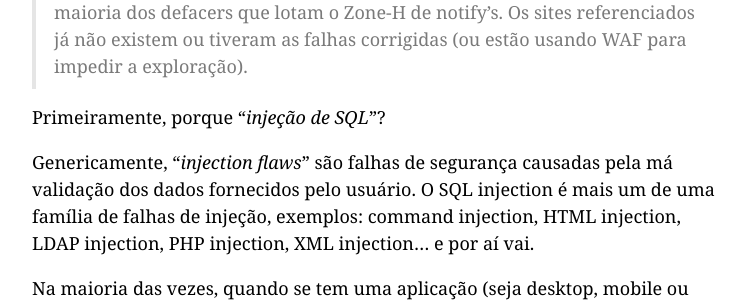
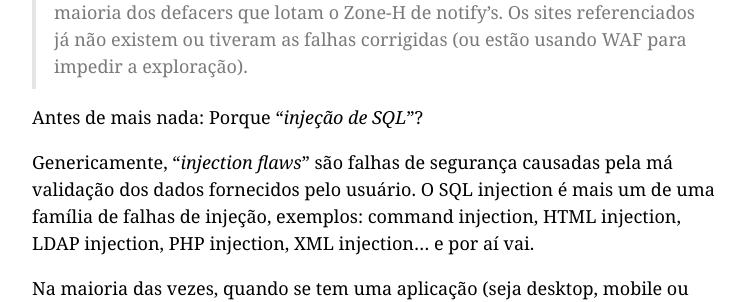
Before and after one commit to Kingm0b/jekyll-minimal-theme, a Jekyll site: the page built from _posts/2017-02-27-sql-injection.md, in a window 1280 px wide and 900 px high. Shown: the part 244-546 px from the top of the window, without its empty margins (266-1012 px from the left). Built offline with Jekyll 4.4.1, drawn with Linux system fonts in a browser that asks for light colours; some of the changed text lies outside the part shown.

Commit message:
Add files via upload

```diff
--- a/_posts/2017-02-27-sql-injection.md
+++ b/_posts/2017-02-27-sql-injection.md
@@ -5,7 +5,7 @@
 
 > Estas anotações foram realizadas alguns anos atrás. O objetivo aqui é detalhar, de forma superficial, os procedimentos utilizados pela grande maioria dos defacers que lotam o Zone-H de notify's. Os sites referenciados já não existem ou tiveram as falhas corrigidas (ou estão usando WAF para impedir a exploração).
 
-Primeiramente, porque "*injeção de SQL*"?
+Antes de mais nada: Porque "*injeção de SQL*"?
 
 Genericamente, "*injection flaws*" são falhas de segurança causadas pela má validação dos dados fornecidos pelo usuário. O SQL injection é mais um de uma família de falhas de injeção, exemplos: command injection, HTML injection, LDAP injection, PHP injection, XML injection... e por aí vai.
 
@@ -116,7 +116,7 @@
 
 Aos 4:20 deste vídeo, é demonstrado a utilização de um exploit que explora essa falha:
 
-https://youtu.be/s5EtYRiMf_o?t=260
+<iframe width="854" height="480" src="https://www.youtube.com/embed/s5EtYRiMf_o?ecver=1" frameborder="0" allowfullscreen></iframe>
 
 
 Em uma simples análise do exploit utilizado no vídeo:
```
